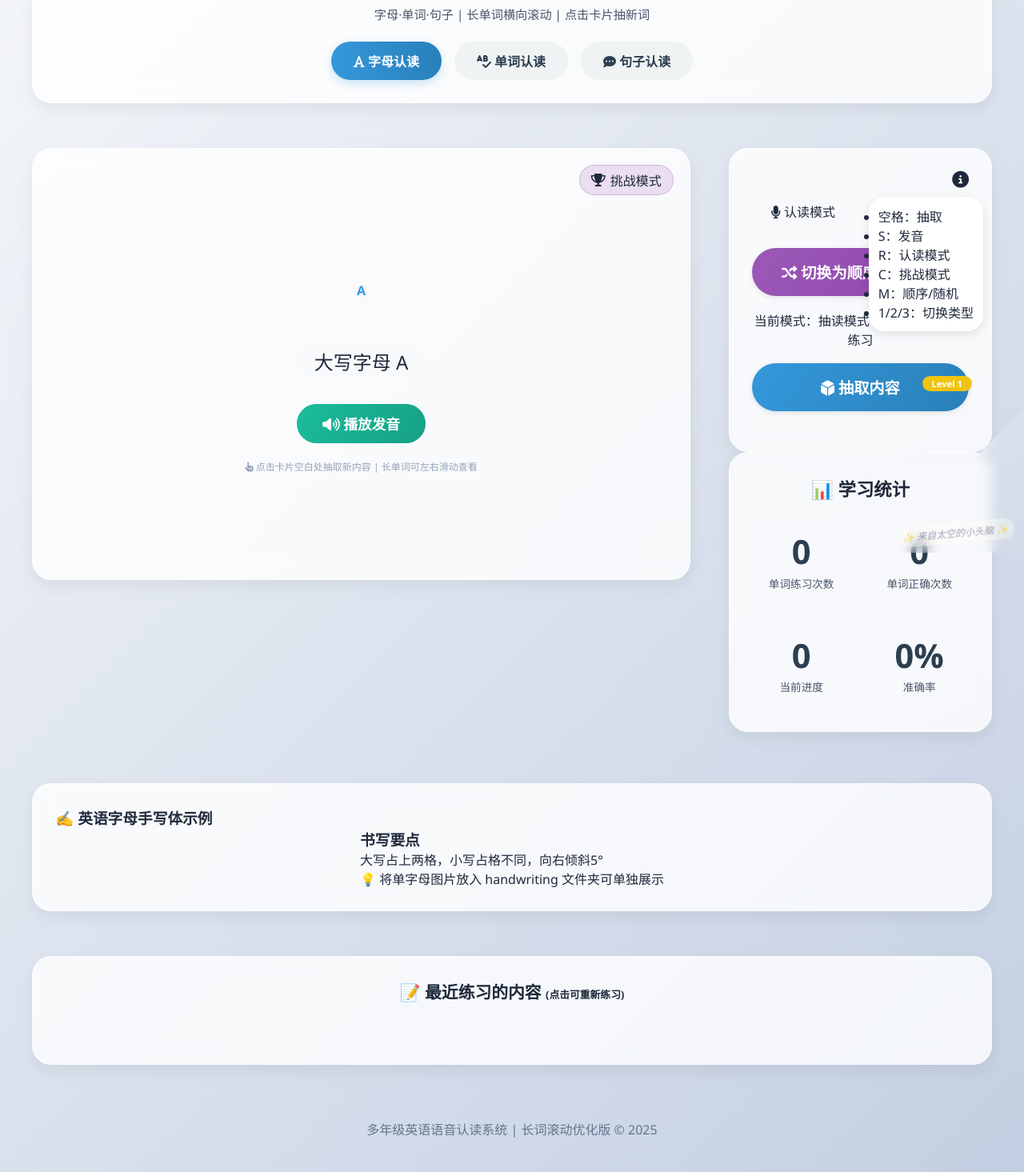
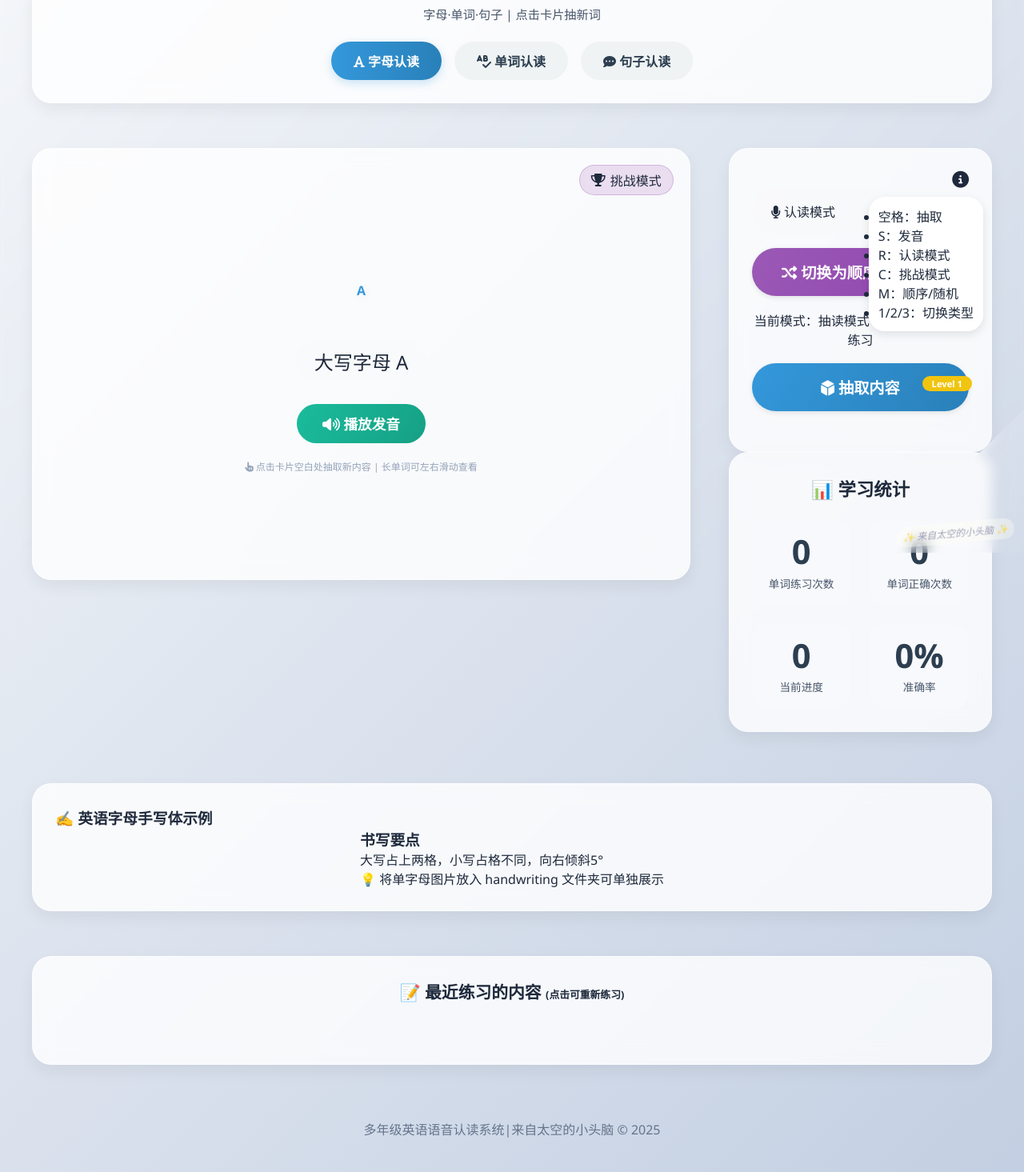
Before and after one commit to 726113394-cloud/2003, a website: page index.html in a window 1280 px wide. Shown: the part 109-1574 px from the top of the page at 80% size. Drawn offline with Linux system fonts and the light colour scheme.

Commit message:
Update title and footer text in index.html2026.4.29

```diff
--- a/index.html
+++ b/index.html
@@ -3,7 +3,7 @@
 <head>
     <meta charset="UTF-8">
     <meta name="viewport" content="width=device-width, initial-scale=1.0, user-scalable=yes">
-    <title>多年级英语语音认读系统 | 长词优化版</title>
+    <title>多年级英语语音认读系统</title>
     <link rel="stylesheet" href="https://cdnjs.cloudflare.com/ajax/libs/font-awesome/6.4.0/css/all.min.css">
     <style>
         /* ========== 完整样式（与之前保持一致，仅水印和选择器初始化调整） ========== */
@@ -547,7 +547,7 @@
 <div class="container">
     <header class="glass-card">
         <h1><i class="fas fa-microphone-alt"></i> 多年级英语语音认读系统</h1>
-        <p class="subtitle">字母·单词·句子 | 长单词横向滚动 | 点击卡片抽新词</p>
+        <p class="subtitle">字母·单词·句子 | 点击卡片抽新词</p>
         <div class="content-type-selector">
             <button class="content-type-btn active" id="letterBtn"><i class="fas fa-font"></i> 字母认读</button>
             <button class="content-type-btn" id="wordBtn"><i class="fas fa-spell-check"></i> 单词认读</button>
@@ -620,7 +620,7 @@
 
     <div class="history-section"><h3 class="history-title">📝 最近练习的内容 <span style="font-size:0.8rem;">(点击可重新练习)</span></h3><div class="history-list" id="historyList"></div></div>
     <div class="quick-feedback" id="quickFeedback"></div>
-    <footer style="text-align: center; margin: 20px 0 10px; color: #64748b;"><p>多年级英语语音认读系统 | 长词滚动优化版 © 2025</p></footer>
+    <footer style="text-align: center; margin: 20px 0 10px; color: #64748b;"><p>多年级英语语音认读系统|来自太空的小头脑 © 2025</p></footer>
 </div>
 
 <audio id="correctSound" preload="auto"><source src="https://assets.mixkit.co/sfx/preview/mixkit-correct-answer-tone-2870.mp3" type="audio/mpeg"></audio>
```
